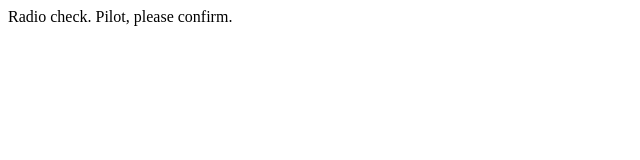
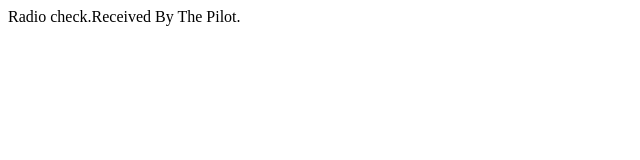
Before and after one commit to nur4450/communication-log, a plain HTML site: page index.html in a window 1280 px wide. Shown: the full height of the page, 0-640 px from the left. Drawn offline with Linux system fonts and the light colour scheme.

```diff
--- a/index.html
+++ b/index.html
@@ -1,5 +1,5 @@
 <html>
 <body>
-   <p>Radio check. Pilot, please confirm.</p>
+   <p>Radio check.Received By The Pilot.</p>
 </body>
 </html>
```
